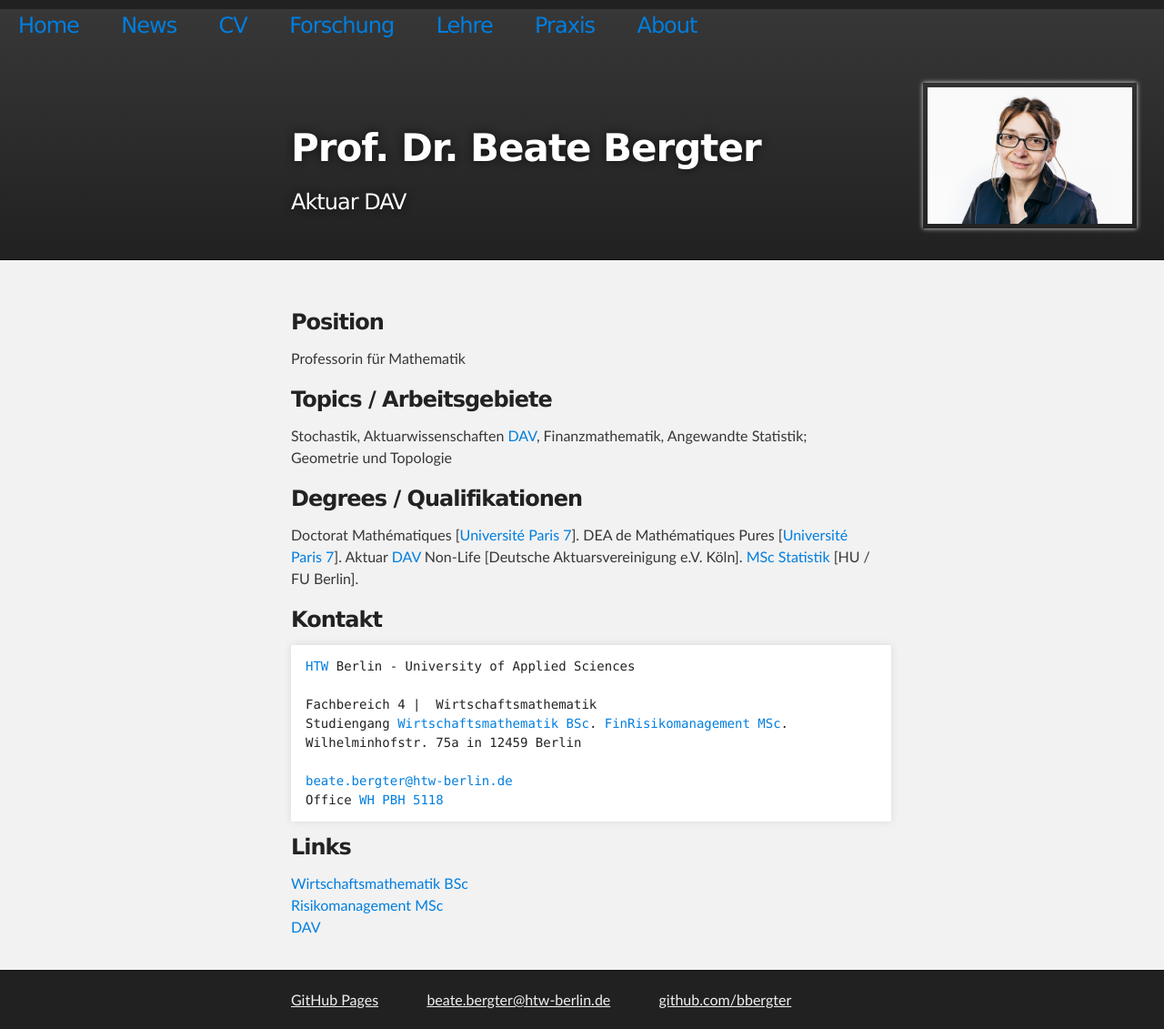
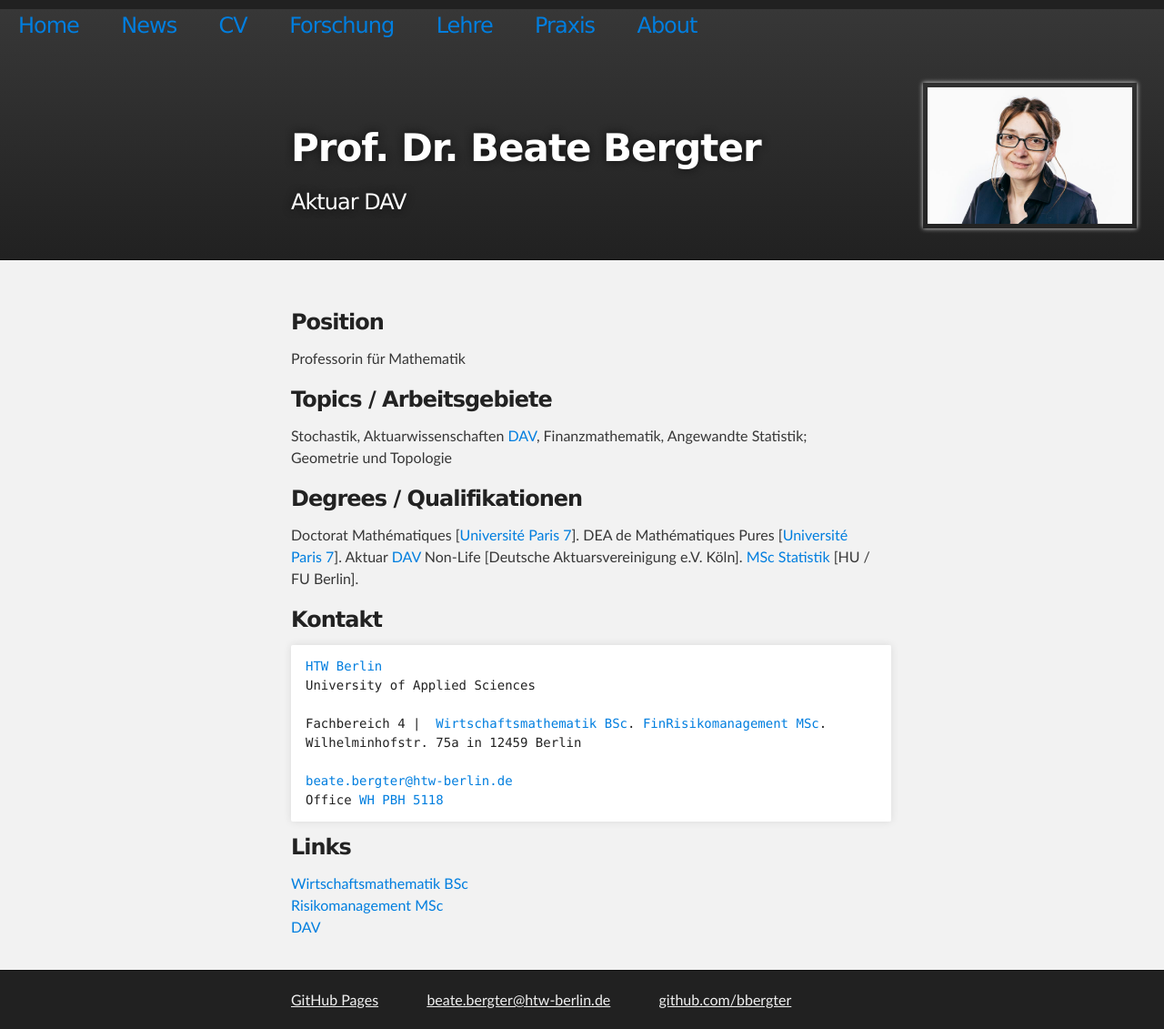
Before and after one commit to bbergter/bbergter, a Jekyll site: the page index.html, which Jekyll copies as it is, in a window 1280 px wide. Shown: the whole page at 91% size. Built offline with Jekyll 4.4.1, drawn with Linux system fonts in a browser that asks for light colours.

Commit message:
Update index.html

```diff
--- a/index.html
+++ b/index.html
@@ -71,10 +71,10 @@
 
 
 <h3>Kontakt</h3>
-<pre><code><a href="http://htw-berlin.de/" title="http://htw-berlin.de/" target="_blank">HTW</a> Berlin - University of Applied Sciences
+<pre><code><a href="http://htw-berlin.de/" title="http://htw-berlin.de/" target="_blank">HTW Berlin</a>
+University of Applied Sciences
 
-Fachbereich 4 |  Wirtschaftsmathematik
-Studiengang <a href="http://wm.htw-berlin.de/" title="http://wm.htw-berlin.de/" target="_blank">Wirtschaftsmathematik BSc</a>. <a href="http://finrisk.htw-berlin.de/" title="http://finrisk.htw-berlin.de/" target="_blank">FinRisikomanagement MSc</a>.
+Fachbereich 4 |  <a href="http://wm.htw-berlin.de/" title="http://wm.htw-berlin.de/" target="_blank">Wirtschaftsmathematik BSc</a>. <a href="http://finrisk.htw-berlin.de/" title="http://finrisk.htw-berlin.de/" target="_blank">FinRisikomanagement MSc</a>.
 Wilhelminhofstr. 75a in 12459 Berlin
 
 <a href="mailto:beate.bergter@htw-berlin.de">beate.bergter@htw-berlin.de</a>
```
